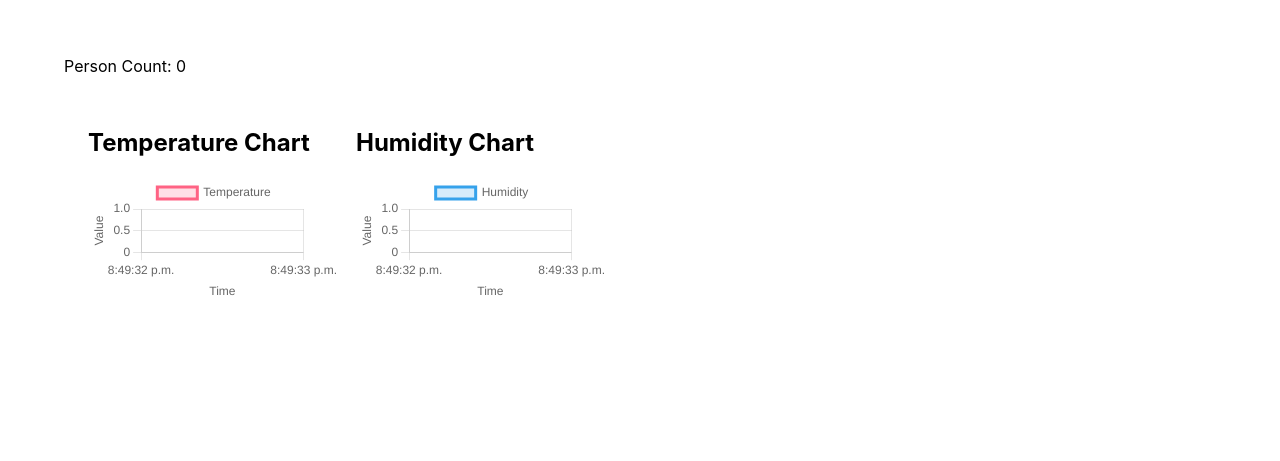
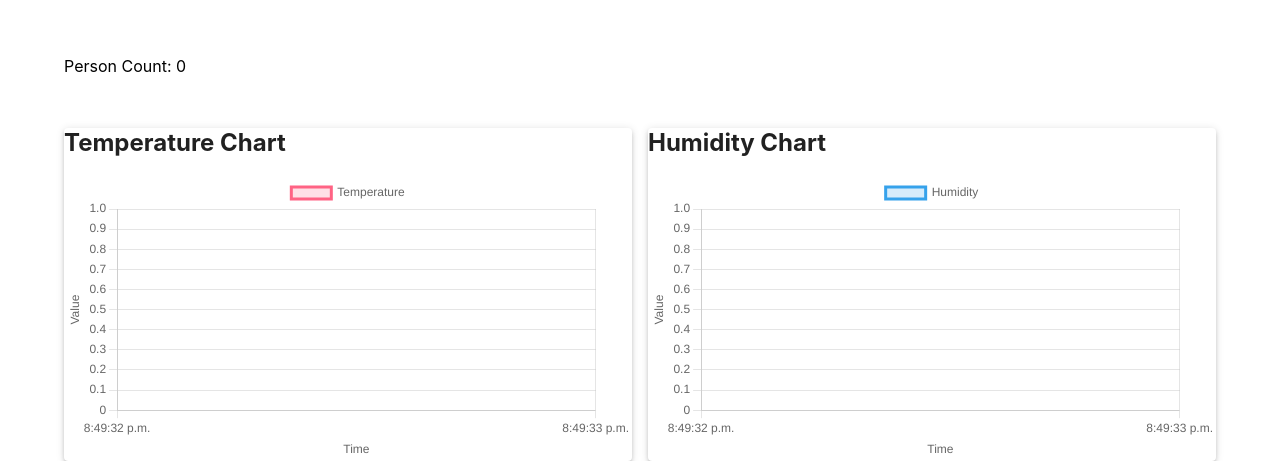
Before and after one commit to Albertyao1993/ECM, a React (Create React App) app in the folder fronted/: page / in a window 1280 px wide. Shown: the part 526-987 px from the top of the page. Before the commit the page ends 849 px from the top, so only its background shows below. Built offline with nearby package versions, Linux system fonts and the light colour scheme; no server answers.

Commit message:
fix the size issue of sensorchart

```diff
--- a/fronted/src/App.js
+++ b/fronted/src/App.js
@@ -11,7 +11,7 @@ function App() {
         <Grid item xs={12}>
           <LiveStream />
         </Grid>
-        <Grid item xs={12} md={6}>
+        <Grid item xs={12}>
           <SensorChart />
         </Grid>
       </Grid>
--- a/fronted/src/components/SensorChart.js
+++ b/fronted/src/components/SensorChart.js
@@ -1,6 +1,6 @@
 // src/components/SensorChart.js
 import React, { useEffect, useState } from 'react';
-import { Grid, Container } from '@mui/material';
+import { Grid, Paper } from '@mui/material';
 import LineChart from './LineChart';
 
 const SensorChart = () => {
@@ -73,16 +73,19 @@ const SensorChart = () => {
   };
 
   return (
-    <Container>
-      <Grid container spacing={2}>
-        <Grid item xs={12} md={6}>
+
+    <Grid container spacing={2}>
+      <Grid item xs={12} md={6}>
+        <Paper elevation={3}>
           <LineChart data={temperatureChartData} options={chartOptions} title="Temperature Chart" />
-        </Grid>
-        <Grid item xs={12} md={6}>
+        </Paper>
+      </Grid>
+      <Grid item xs={12} md={6}>
+        <Paper elevation={3}>
           <LineChart data={humidityChartData} options={chartOptions} title="Humidity Chart" />
-        </Grid>
+        </Paper>
       </Grid>
-    </Container>
+    </Grid>
   );
 };
 
```
